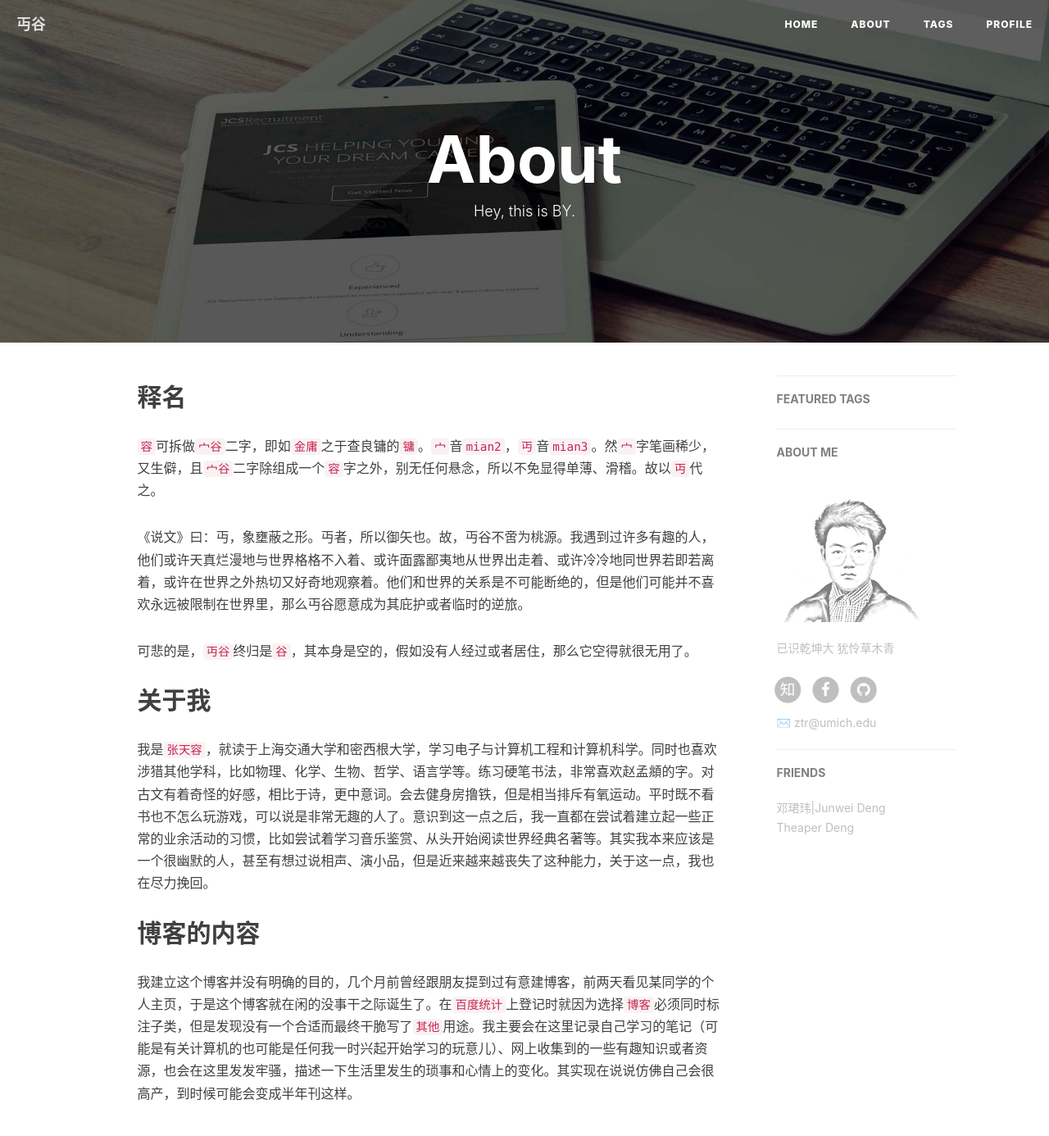
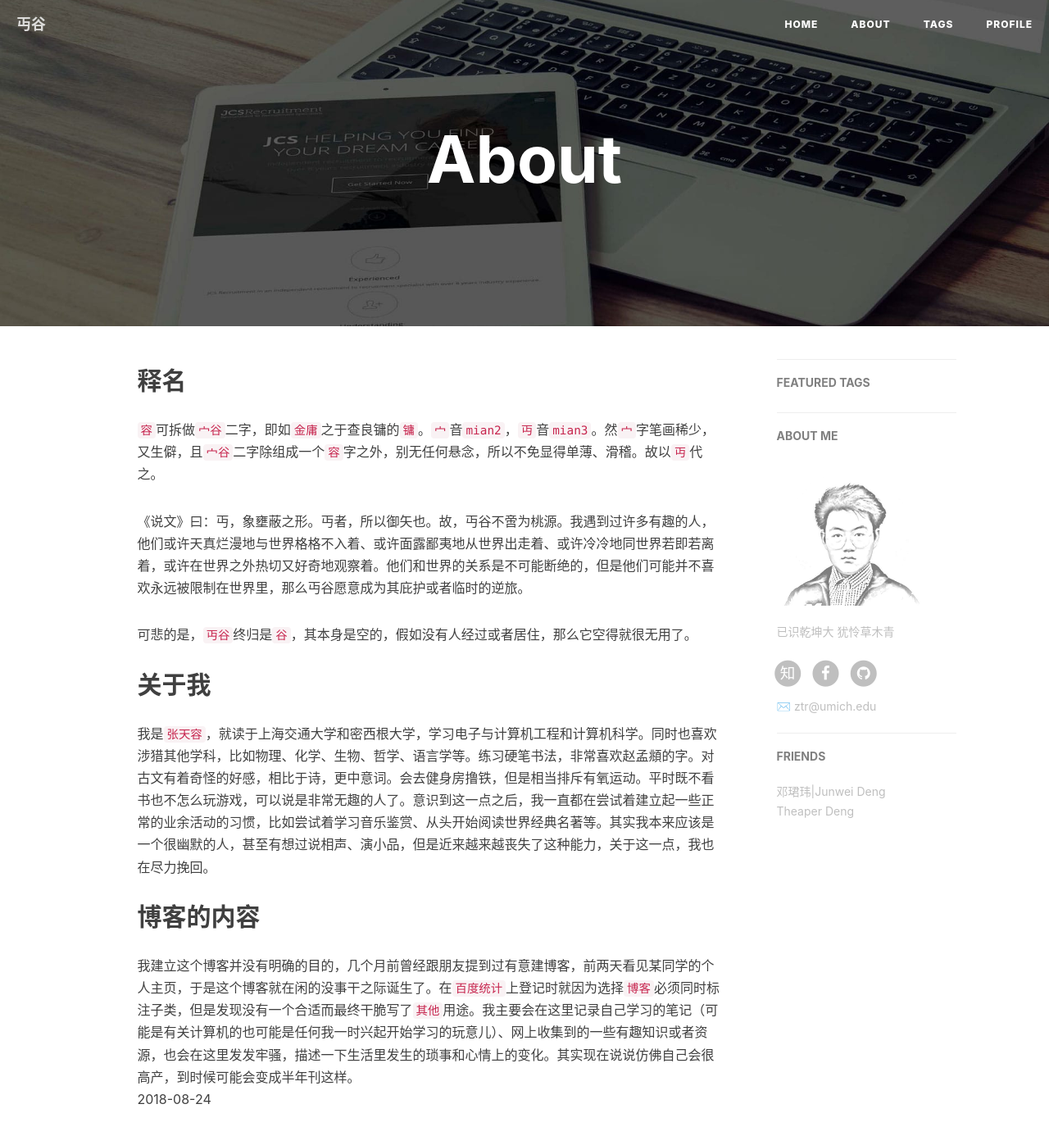
Before and after one commit to ZhangTianrong/ZhangTianrong.github.io, a Jekyll site: the page built from about.html, in a window 1280 px wide and 1400 px high. Shown: the top 1386 px of the window at 82% size. Built offline with Jekyll 4.4.1, drawn with Linux system fonts in a browser that asks for light colours; nearby versions of some CDN libraries; some web fonts are replaced; comment, search, counter and statistics services are not loaded.

Commit message:
Change subtitle and add timestamp

```diff
--- a/about.html
+++ b/about.html
@@ -1,7 +1,6 @@
 ---
 layout: page
 title: "About"
-description: "Hey, this is BY."
 header-img: "img/post-bg-rwd.jpg"
 ---
 
@@ -22,7 +21,7 @@ header-img: "img/post-bg-rwd.jpg"
 	<h2 id="toc_1"><a name="toc_1" class="vnote-anchor" href="#"></a>关于我</h2>
 	<p>我是<code>张天容</code>，就读于上海交通大学和密西根大学，学习电子与计算机工程和计算机科学。同时也喜欢涉猎其他学科，比如物理、化学、生物、哲学、语言学等。练习硬笔书法，非常喜欢赵孟頫的字。对古文有着奇怪的好感，相比于诗，更中意词。会去健身房撸铁，但是相当排斥有氧运动。平时既不看书也不怎么玩游戏，可以说是非常无趣的人了。意识到这一点之后，我一直都在尝试着建立起一些正常的业余活动的习惯，比如尝试着学习音乐鉴赏、从头开始阅读世界经典名著等。其实我本来应该是一个很幽默的人，甚至有想过说相声、演小品，但是近来越来越丧失了这种能力，关于这一点，我也在尽力挽回。</p>
 	<h2 id="toc_2"><a name="toc_2" class="vnote-anchor" href="#"></a>博客的内容</h2>
-	<p>我建立这个博客并没有明确的目的，几个月前曾经跟朋友提到过有意建博客，前两天看见某同学的个人主页，于是这个博客就在闲的没事干之际诞生了。在<code>百度统计</code>上登记时就因为选择<code>博客</code>必须同时标注子类，但是发现没有一个合适而最终干脆写了<code>其他</code>用途。我主要会在这里记录自己学习的笔记（可能是有关计算机的也可能是任何我一时兴起开始学习的玩意儿）、网上收集到的一些有趣知识或者资源，也会在这里发发牢骚，描述一下生活里发生的琐事和心情上的变化。其实现在说说仿佛自己会很高产，到时候可能会变成半年刊这样。</p>
+	<p>我建立这个博客并没有明确的目的，几个月前曾经跟朋友提到过有意建博客，前两天看见某同学的个人主页，于是这个博客就在闲的没事干之际诞生了。在<code>百度统计</code>上登记时就因为选择<code>博客</code>必须同时标注子类，但是发现没有一个合适而最终干脆写了<code>其他</code>用途。我主要会在这里记录自己学习的笔记（可能是有关计算机的也可能是任何我一时兴起开始学习的玩意儿）、网上收集到的一些有趣知识或者资源，也会在这里发发牢骚，描述一下生活里发生的琐事和心情上的变化。其实现在说说仿佛自己会很高产，到时候可能会变成半年刊这样。<br> 2018-08-24</p>
     <p></p>
 
 </div>
```
